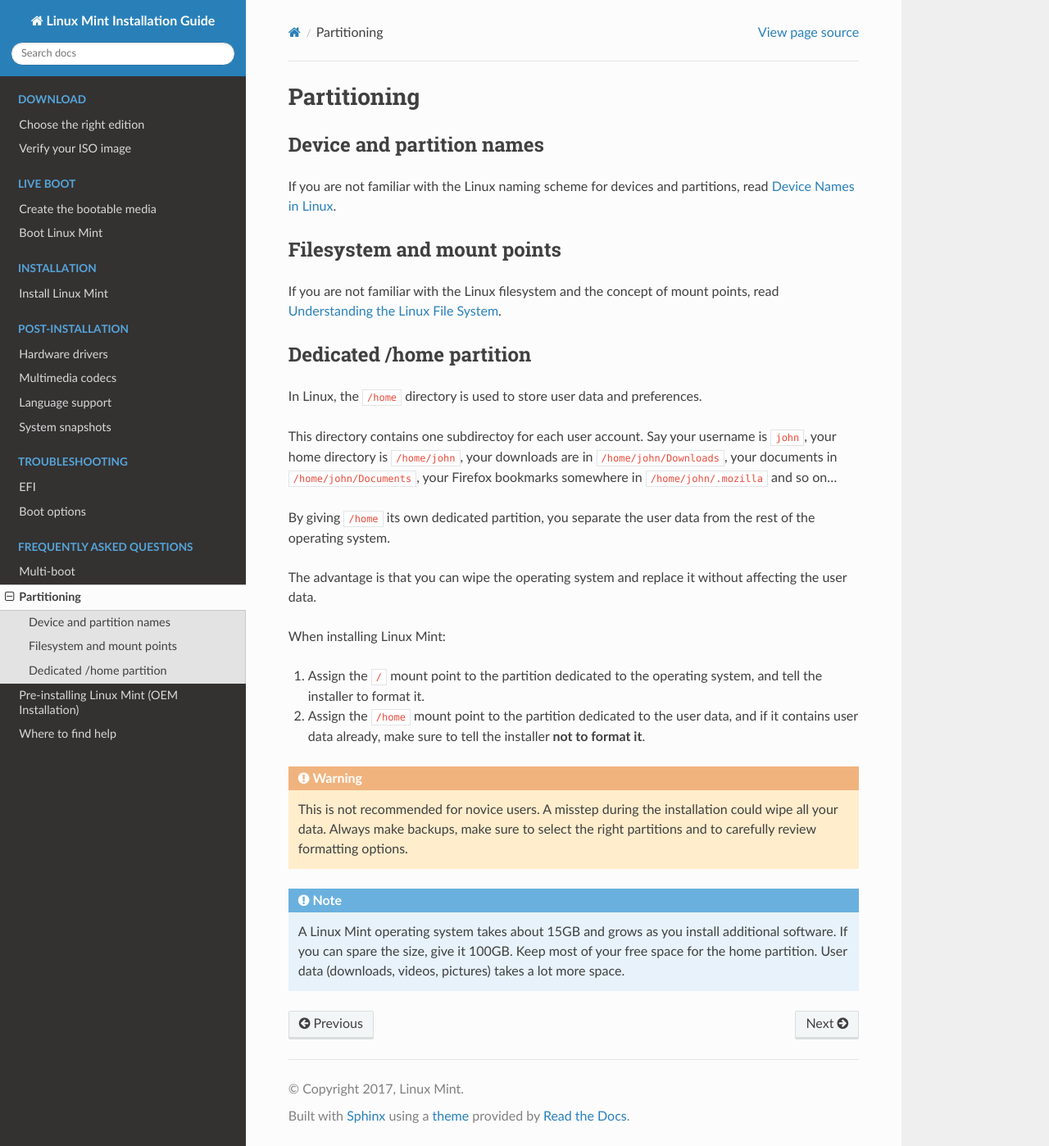
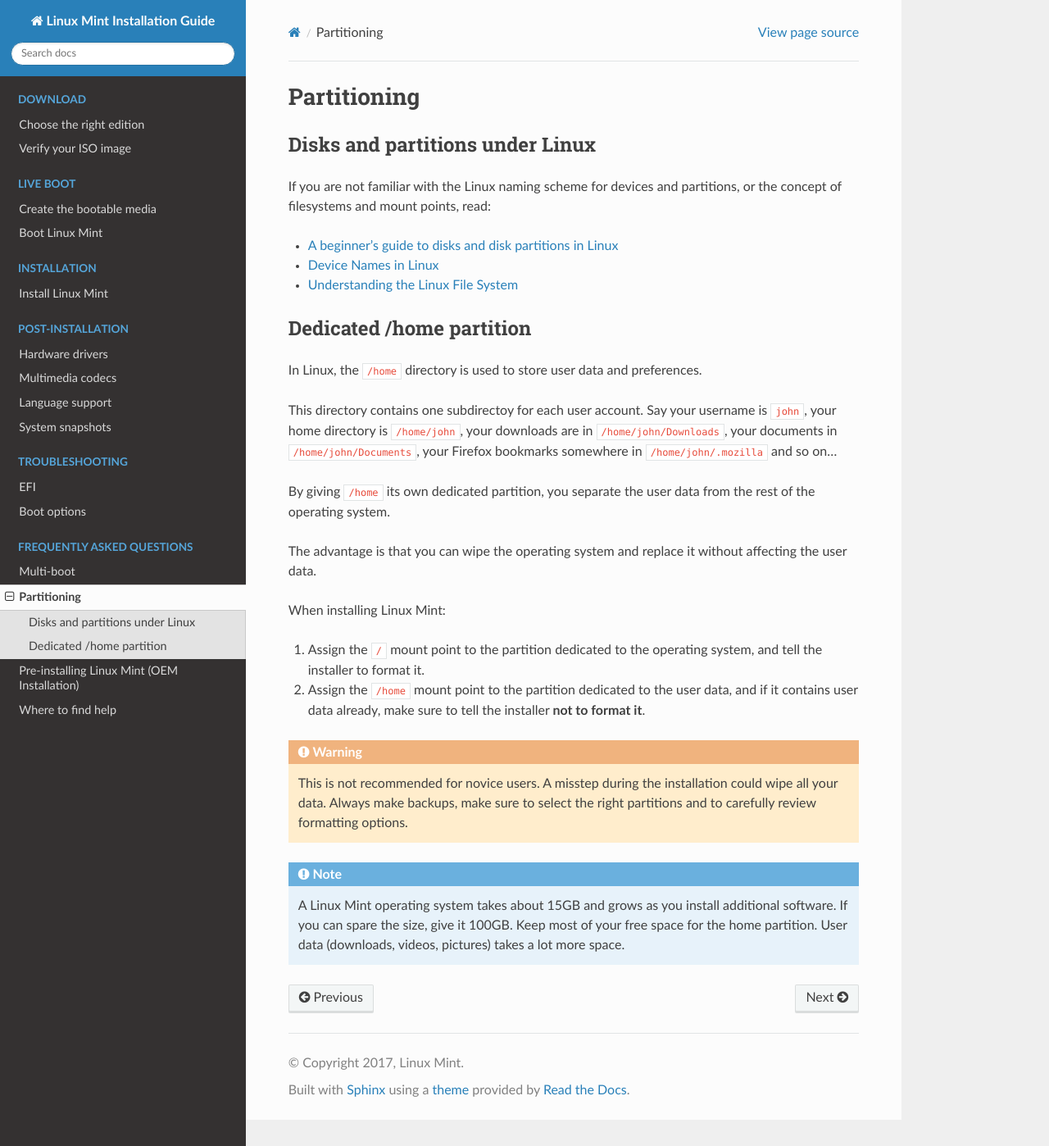
Before and after one commit to French77/doc-installation-guide, a Sphinx documentation site: the page built from docs/partitioning.rst, in a window 1280 px wide and 1398 px high. Shown: the whole window at 82% size. Built offline with Sphinx 7.4.7 and the Read the Docs theme 2.0.0, drawn with Linux system fonts in a browser that asks for light colours.

Commit message:
Update partitioning

```diff
--- a/docs/partitioning.rst
+++ b/docs/partitioning.rst
@@ -1,15 +1,14 @@
 Partitioning
 ============
 
-Device and partition names
---------------------------
+Disks and partitions under Linux
+--------------------------------
 
-If you are not familiar with the Linux naming scheme for devices and partitions, read `Device Names in Linux <https://www.debian.org/releases/wheezy/amd64/apcs04.html.en>`_.
+If you are not familiar with the Linux naming scheme for devices and partitions, or the concept of filesystems and mount points, read:
 
-Filesystem and mount points
----------------------------
-
-If you are not familiar with the Linux filesystem and the concept of mount points, read `Understanding the Linux File System <http://etutorials.org/Linux+systems/red+hat+linux+9+professional+secrets/Part+II+Exploring+Red+Hat+Linux/Chapter+7+Red+Hat+Linux+Basics/Understanding+the+Linux+File+System/>`_.
+* `A beginner’s guide to disks and disk partitions in Linux <http://linuxbsdos.com/2014/11/08/a-beginners-guide-to-disks-and-disk-partitions-in-linux/>`_
+* `Device Names in Linux <https://www.debian.org/releases/wheezy/amd64/apcs04.html.en>`_
+* `Understanding the Linux File System <http://etutorials.org/Linux+systems/red+hat+linux+9+professional+secrets/Part+II+Exploring+Red+Hat+Linux/Chapter+7+Red+Hat+Linux+Basics/Understanding+the+Linux+File+System/>`_
 
 Dedicated /home partition
 -------------------------
```
